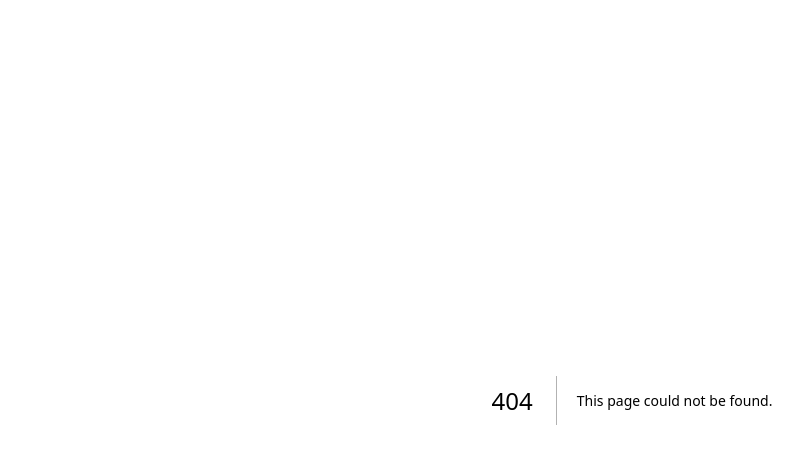
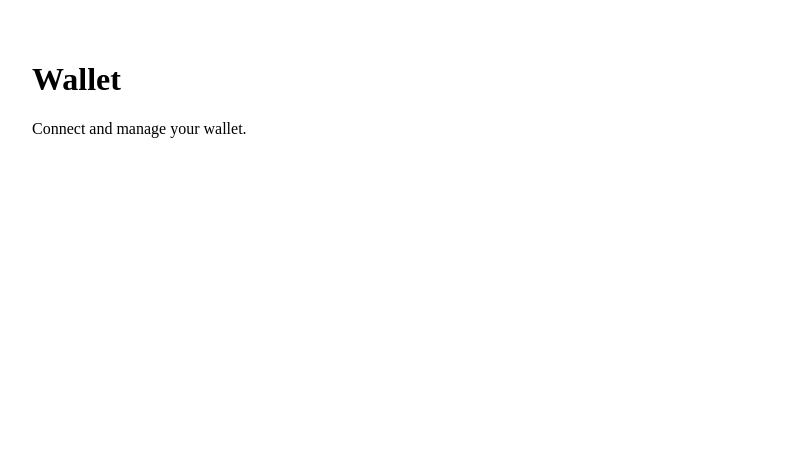
Before and after one commit to Aboosuraj/Diodex, a Next.js app: page /wallet in a window 1280 px wide. Before the commit this address had no page. Shown: the top 464 px of the page, without its empty margins (8-811 px from the left). Built offline with nearby package versions, Linux system fonts and the light colour scheme.

Commit message:
Create WalletPage component for wallet management

```diff
--- /dev/null
+++ b/app/wallet/page.tsx
@@ -0,0 +1,8 @@
+export default function WalletPage() {
+  return (
+    <main style={{ padding: "2rem" }}>
+      <h1>Wallet</h1>
+      <p>Connect and manage your wallet.</p>
+    </main>
+  );
+}
```
